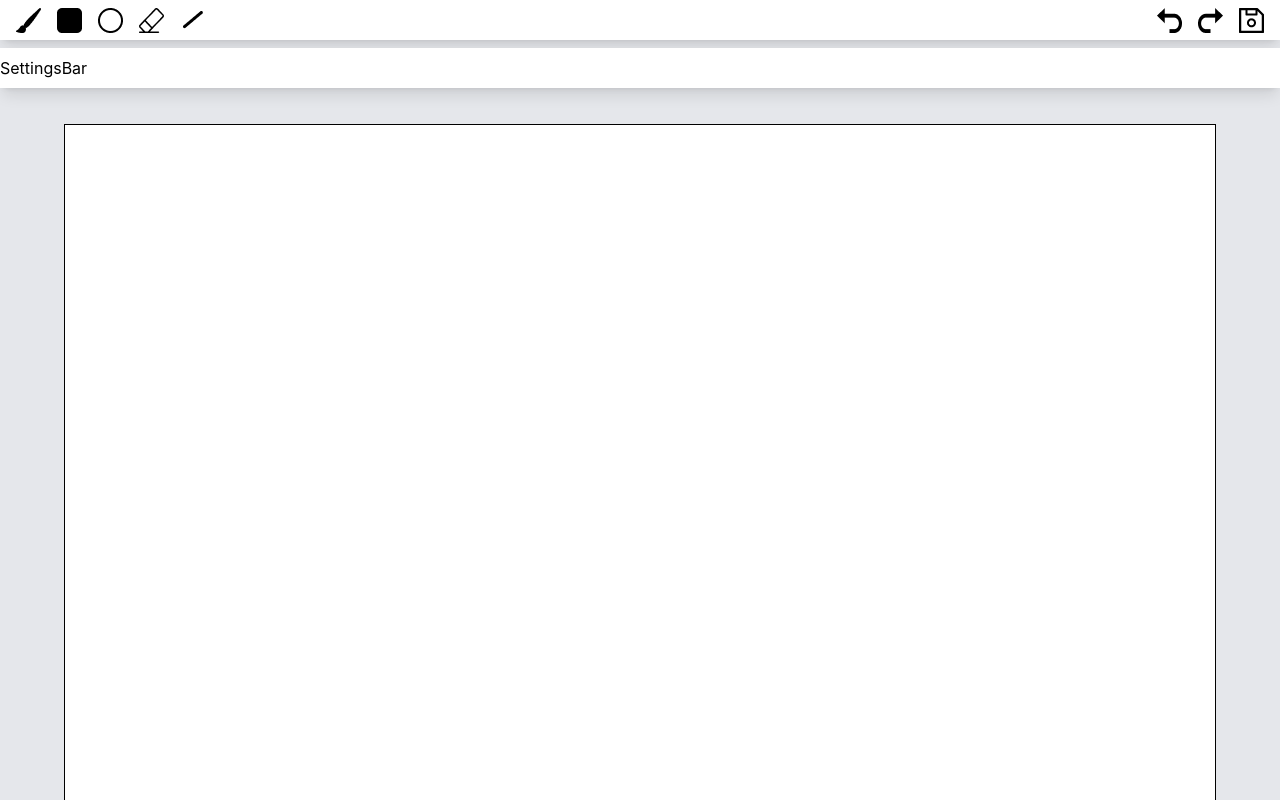
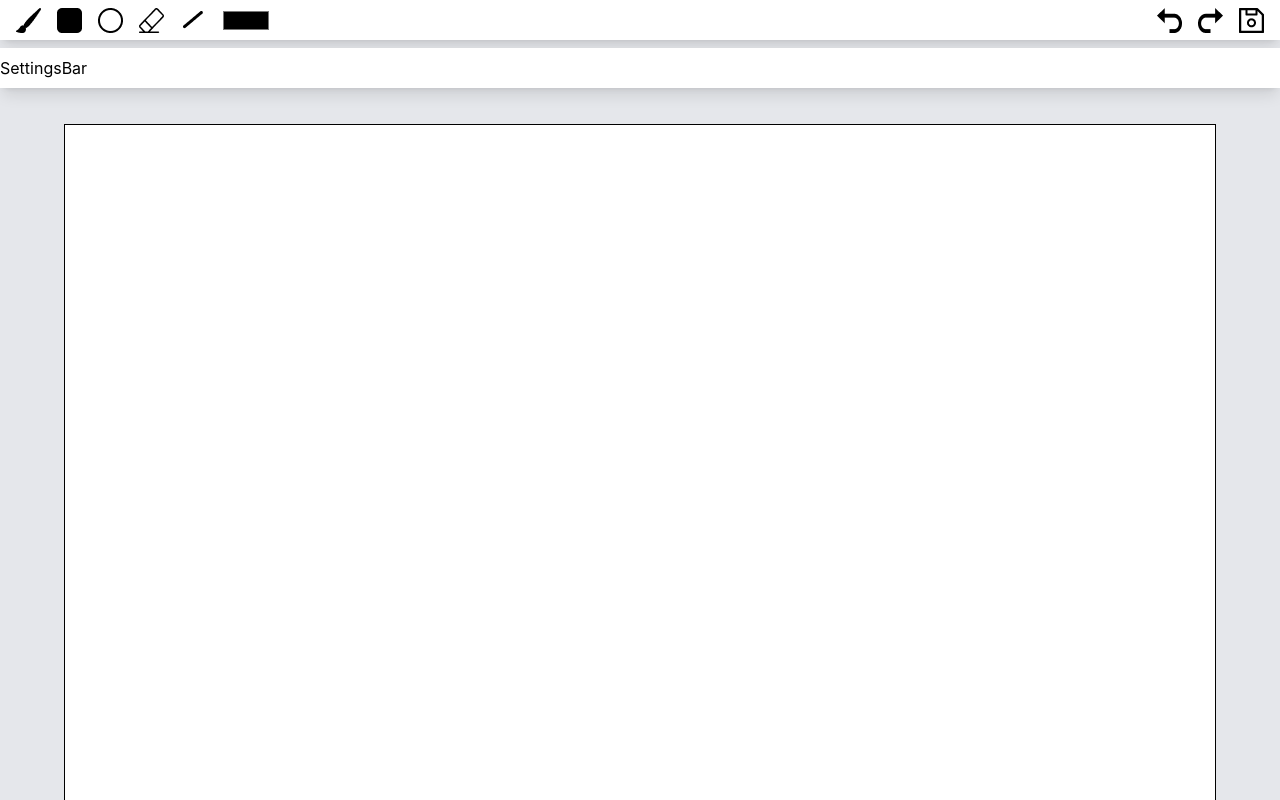
Before and after one commit to Raftouch/paint-front, a React (Vite) app: page / in a window 1280 px wide. Shown: the top 800 px of the page. Built offline with nearby package versions, Linux system fonts and the light colour scheme.

Commit message:
feat(ui): add color picker input

```diff
--- a/src/components/Toolbar.tsx
+++ b/src/components/Toolbar.tsx
@@ -9,6 +9,7 @@ export default function Toolbar() {
         <Button imageName="circle" />
         <Button imageName="eraser" />
         <Button imageName="line" />
+        <input type="color" />
       </div>
 
       <div className="space-x-4 flex items-center">
```
